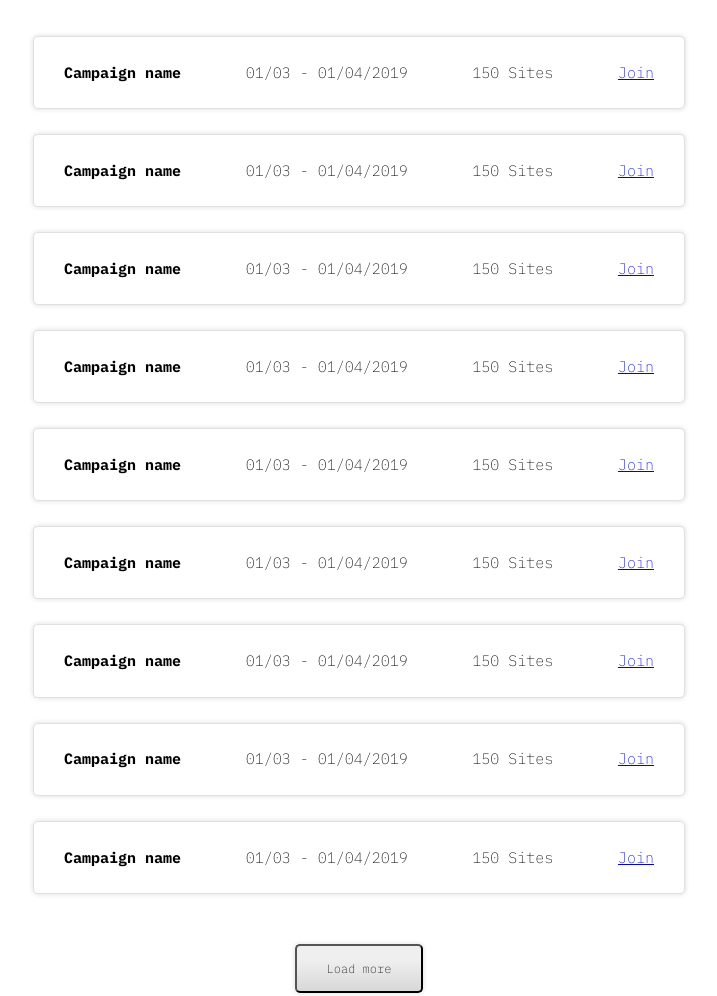
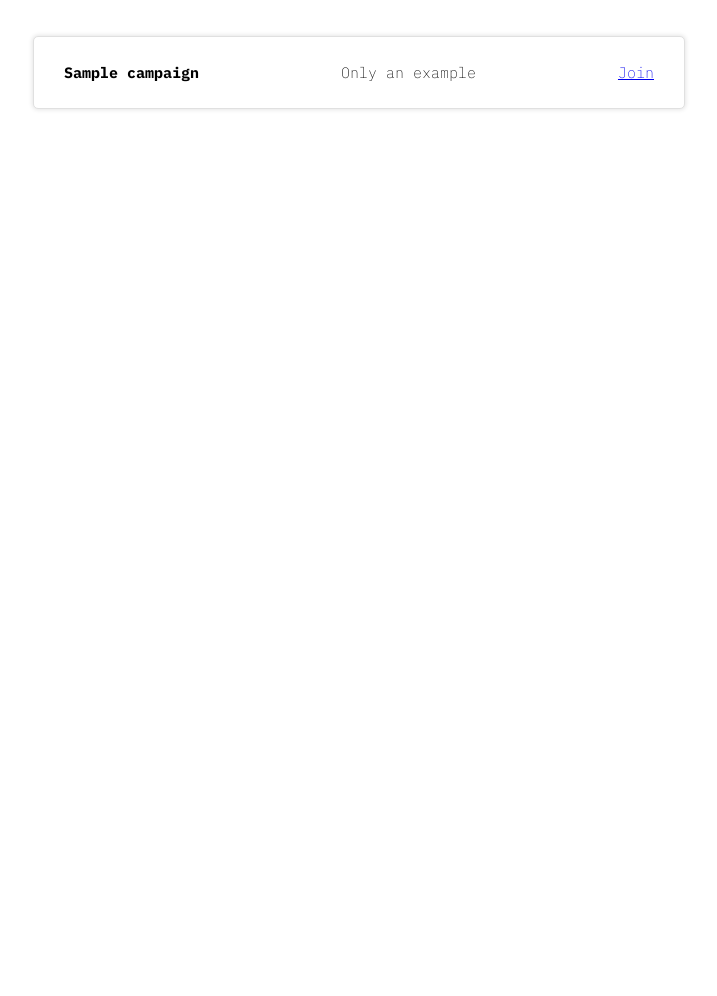
Before and after one commit to NetizensAssociation/website, a plain HTML site: page index.html in a window 1280 px wide. Shown: the part 2420-3416 px from the top of the page, without its empty margins (281-998 px from the left). After the commit the page ends 2754 px from the top, so only its background shows below. Drawn offline with nearby package versions, Linux system fonts and the light colour scheme.

Commit message:
links to join campaign add them to extension

```diff
--- a/index.html
+++ b/index.html
@@ -67,61 +67,11 @@
           <p>A wonderful serenity has taken possession of my entire soul, like these sweet mornings of spring which I enjoy with my whole heart. I am alone, and feel the charm of existence in this spot, which was created for the bliss of souls like mine.</p>
           <ul>
               <li>
-                  <h4>Campaign name</h4>
-                  <p>01/03 - 01/04/2019</p>
-                  <p>150 Sites</p>
-                  <a href="#">Join</a>
-              </li>
-              <li>
-                  <h4>Campaign name</h4>
-                  <p>01/03 - 01/04/2019</p>
-                  <p>150 Sites</p>
-                  <a href="#">Join</a>
-              </li>
-              <li>
-                  <h4>Campaign name</h4>
-                  <p>01/03 - 01/04/2019</p>
-                  <p>150 Sites</p>
-                  <a href="#">Join</a>
-              </li>
-              <li>
-                  <h4>Campaign name</h4>
-                  <p>01/03 - 01/04/2019</p>
-                  <p>150 Sites</p>
-                  <a href="#">Join</a>
-              </li>
-              <li>
-                  <h4>Campaign name</h4>
-                  <p>01/03 - 01/04/2019</p>
-                  <p>150 Sites</p>
-                  <a href="#">Join</a>
-              </li>
-              <li>
-                  <h4>Campaign name</h4>
-                  <p>01/03 - 01/04/2019</p>
-                  <p>150 Sites</p>
-                  <a href="#">Join</a>
-              </li>
-              <li>
-                  <h4>Campaign name</h4>
-                  <p>01/03 - 01/04/2019</p>
-                  <p>150 Sites</p>
-                  <a href="#">Join</a>
-              </li>
-              <li>
-                  <h4>Campaign name</h4>
-                  <p>01/03 - 01/04/2019</p>
-                  <p>150 Sites</p>
-                  <a href="#">Join</a>
-              </li>
-              <li>
-                  <h4>Campaign name</h4>
-                  <p>01/03 - 01/04/2019</p>
-                  <p>150 Sites</p>
-                  <a href="#">Join</a>
+                  <h4>Sample campaign</h4>
+                  <p>Only an example</p>
+                  <a href="#" onclick="addPolicy('https://raw.githubusercontent.com/izens-net/picket/master/policy.sample.json'); return false">Join</a>
               </li>
           </ul>
-          <button>Load more</button>
       </article>
     </main>
 <!-- Scripts -->
--- a/js/script.js
+++ b/js/script.js
@@ -45,4 +45,13 @@ $(document).ready(function(){
   				}
   		});
   }).scroll();
+
 });
+
+function addPolicy(url) {
+  console.log('adding...', url)
+  window.postMessage({
+    type: 'add-campaign-policy',
+    policyFileUrl: url
+  }, "*")
+}
```
